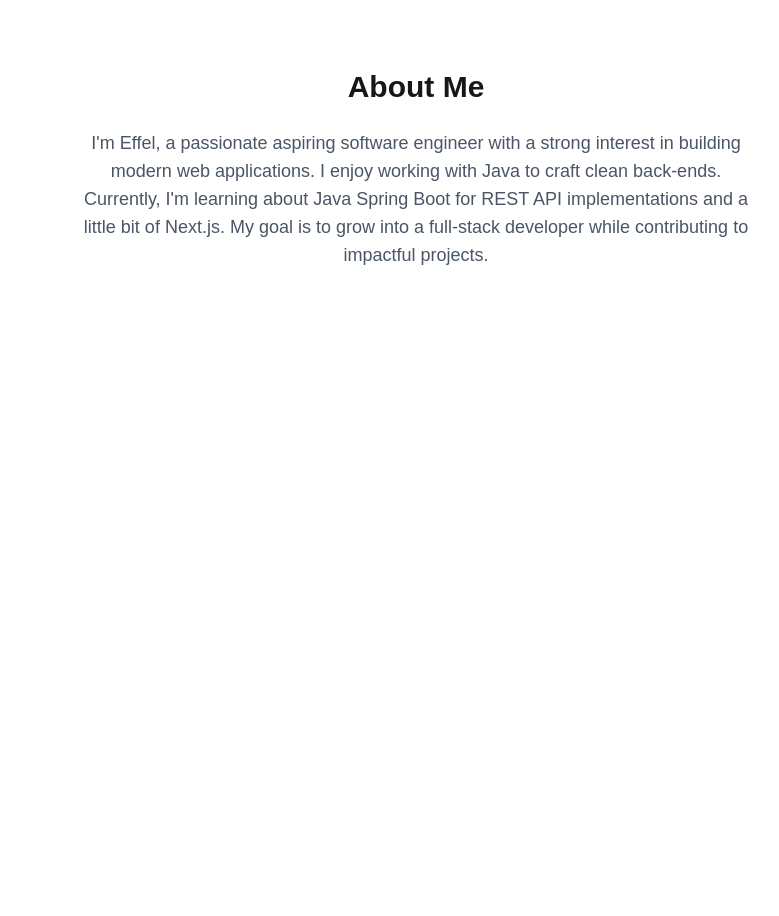
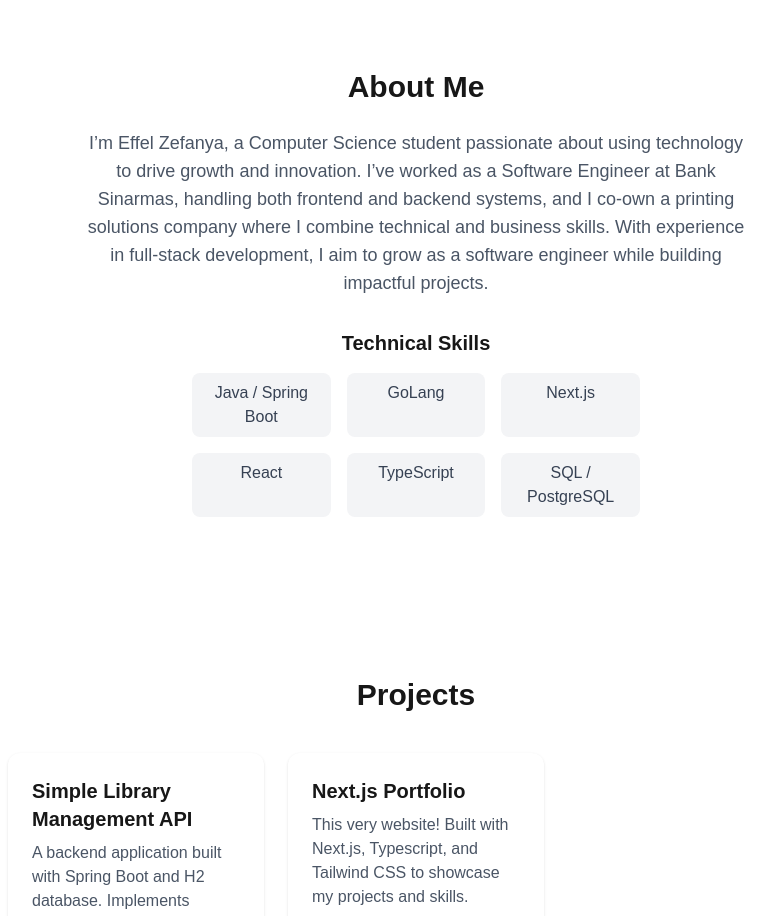
Before and after one commit to EffelZefanya/effel-zefanya-portfolio, a Next.js app: page / in a window 1280 px wide. Shown: the part 380-1296 px from the top of the page, without its empty margins (224-1003 px from the left). Before the commit the page ends 800 px from the top, so only its background shows below. Built offline with nearby package versions, Linux system fonts and the light colour scheme.

Commit message:
feat: initialize projects and adjust about

```diff
--- a/src/app/page.tsx
+++ b/src/app/page.tsx
@@ -1,11 +1,13 @@
 import Hero from "@/sections/Hero";
 import About from '@/sections/About';
+import Projects from "@/sections/Projects";
 
 export default function Home(){
   return(
     <main>
       <Hero />
       <About />
+      <Projects />
     </main>
   );
 }
--- a/src/components/ProjectCard.tsx
+++ b/src/components/ProjectCard.tsx
@@ -0,0 +1,20 @@
+type ProjectCardProps = {
+    title: string;
+    description: string;
+    link: string;
+};
+
+export default function ProjectCard({title, description, link}: ProjectCardProps){
+    return (
+        <div className="bg-white rounded-xl shadow p-6 hover:shadow-lg transition">
+            <h3 className="text-xl font-semibold mb-2">{title}</h3>
+            <p className="text-gray-600 mb-4">{description}</p>
+            <a href={link}
+            target="_blank"
+            rel="noopener noreferrer"
+            className="text-blue-600 hover:underline font-medium">
+                View Project →
+            </a>
+        </div>
+    )
+}
--- a/src/sections/About.tsx
+++ b/src/sections/About.tsx
@@ -1,17 +1,26 @@
-export default function About(){
-    return (
-        <section
-        id="about"
-        className="py-20 flex flex-col items-center text-center"
-        >
-        <h2 className="text-3xl font-bold mb-6">About Me</h2>
-        <p className="text-lg text-gray-600 max-w-2xl">
-            I'm Effel, a passionate aspiring software engineer with a strong interest
-            in building modern web applications. I enjoy working with Java to craft clean back-ends.
-            Currently, I'm learning about Java Spring Boot for REST API implementations and a little
-            bit of Next.js. My goal is to grow into a full-stack developer while contributing to impactful
-            projects.
-        </p>
-        </section>
-    )
+// sections/About.tsx
+export default function About() {
+  return (
+    <section id="about" className="py-20 text-center px-6">
+      <h2 className="text-3xl font-bold mb-6">About Me</h2>
+      <p className="text-lg text-gray-600 max-w-2xl mx-auto mb-8">
+        I’m Effel Zefanya, a Computer Science student passionate about using
+        technology to drive growth and innovation. I’ve worked as a Software
+        Engineer at Bank Sinarmas, handling both frontend and backend systems,
+        and I co-own a printing solutions company where I combine technical and
+        business skills. With experience in full-stack development, I aim to
+        grow as a software engineer while building impactful projects.
+      </p>
+
+      <h3 className="text-xl font-semibold mb-4">Technical Skills</h3>
+      <div className="grid grid-cols-2 md:grid-cols-3 gap-4 max-w-md mx-auto text-gray-700">
+        <span className="bg-gray-100 py-2 px-4 rounded-lg">Java / Spring Boot</span>
+        <span className="bg-gray-100 py-2 px-4 rounded-lg">GoLang</span>
+        <span className="bg-gray-100 py-2 px-4 rounded-lg">Next.js</span>
+        <span className="bg-gray-100 py-2 px-4 rounded-lg">React</span>
+        <span className="bg-gray-100 py-2 px-4 rounded-lg">TypeScript</span>
+        <span className="bg-gray-100 py-2 px-4 rounded-lg">SQL / PostgreSQL</span>
+      </div>
+    </section>
+  );
 }
--- a/src/sections/Projects.tsx
+++ b/src/sections/Projects.tsx
@@ -0,0 +1,33 @@
+import ProjectCard from "@/components/ProjectCard";
+import { title } from "process";
+
+export default function Projects(){
+    const projectList = [
+        {
+            title: "Simple Library Management API",
+            description: "A backend application built with Spring Boot and H2 database. Implements RESTful CRUD operations for managing entities. Demonstrates backend architecture, API design, and database integration.",
+            link: "https://github.com/EffelZefanya/simple-library-management",
+        },
+        {
+            title: "Next.js Portfolio",
+            description:"This very website! Built with Next.js, Typescript, and Tailwind CSS to showcase my projects and skills.",
+            link:"#",
+        }
+    ];
+
+    return (
+        <section id="projects" className="py-20 px-6">
+            <h2 className="text-3xl font-bold text-center mb-10">Projects</h2>
+            <div className="grid grid-cols-1 md:grid-cols-2 lg:grid-cols-3 gap-6 max-w-6xl mx-auto">
+                {projectList.map((project, index) => (
+                    <ProjectCard
+                    key={index}
+                    title={project.title}
+                    description={project.description}
+                    link={project.link}
+                    />
+                ))}
+            </div>
+        </section>
+    );
+}
```
Also changed, not shown: src/sections/Contact.tsx (added).
